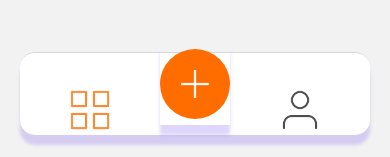
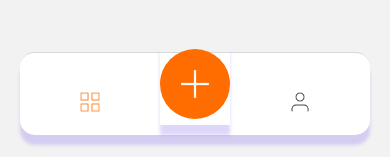
Before and after one commit to RustDzhur/blog-react-native, a React Native app: screen / in a window 390 px wide. Shown: the part 684-841 px from the top of the page. Built offline with nearby package versions, Linux system fonts and the light colour scheme.

Commit message:
added goBack functionality

```diff
--- a/navigations/TabNav.js
+++ b/navigations/TabNav.js
@@ -4,10 +4,13 @@ import { ProfileScreen } from "../Screens/ProfileScreen";
 import { CustomCreateTabBtn } from "../components/CustomCreateTabBtn";
 import { View, StyleSheet, Image, Text, TouchableOpacity } from "react-native";
 import { createBottomTabNavigator } from "@react-navigation/bottom-tabs";
+import { useNavigation } from '@react-navigation/native';
 
 const Tab = createBottomTabNavigator();
 
 export const TabNav = () => {
+	const navigationToMain = useNavigation('Posts');
+
 	return (
 		<Tab.Navigator
 			screenOptions={{
@@ -44,12 +47,12 @@ export const TabNav = () => {
 							{focused ? (
 								<Image
 									source={require("../assets/images/postsActive.png")}
-									style={{ width: 80, height: 80, top: "20%" }}
+									style={{ width: 40, height: 40, top: "20%" }}
 								/>
 							) : (
 								<Image
 									source={require("../assets/images/posts.png")}
-									style={{ width: 80, height: 80, top: "20%" }}
+									style={{ width: 40, height: 40, top: "20%" }}
 								/>
 							)}
 						</View>
@@ -61,7 +64,7 @@ export const TabNav = () => {
 			<Tab.Screen
 				options={{
 					headerLeft: () => (
-						<TouchableOpacity>
+						<TouchableOpacity onPress={() => navigationToMain.navigate('Posts')}>
 							<Image
 								source={require("../assets/images/goBack.png")}
 								style={{
@@ -73,7 +76,8 @@ export const TabNav = () => {
 							/>
 						</TouchableOpacity>
 					),
-					tabBarIcon: ({ focused }) => (
+					tabBarIcon: ({ focused }) => {
+						return (
 							<View>
 								<Image
 									source={require("../assets/images/create.png")}
@@ -88,7 +92,8 @@ export const TabNav = () => {
 									resizeMode="contain"
 								/>
 							</View>
-					),
+						);
+					},
 					tabBarButton: props => <CustomCreateTabBtn {...props} />,
 				}}
 				name="Create"
@@ -97,7 +102,7 @@ export const TabNav = () => {
 			<Tab.Screen
 				options={{
 					headerLeft: () => (
-						<TouchableOpacity>
+						<TouchableOpacity onPress={() => navigationToMain.navigate('Posts')}>
 							<Image
 								source={require("../assets/images/goBack.png")}
 								style={{
@@ -114,12 +119,12 @@ export const TabNav = () => {
 							{focused ? (
 								<Image
 									source={require("../assets/images/profileActive.png")}
-									style={{ width: 80, height: 80, top: "20%" }}
+									style={{ width: 40, height: 40, top: "20%" }}
 								/>
 							) : (
 								<Image
 									source={require("../assets/images/profile.png")}
-									style={{ width: 80, height: 80, top: "20%" }}
+									style={{ width: 40, height: 40, top: "20%" }}
 								/>
 							)}
 						</View>
--- a/navigations/useNav.js
+++ b/navigations/useNav.js
@@ -1,7 +1,7 @@
 import { AuthNav } from "./AuthNav";
 import { TabNav } from "./TabNav";
 
-export const useNav = isAuth => {
+export const useNav = (isAuth) => {
 	if (!isAuth) {
 		return <AuthNav />;
 	}
```
Also changed, not shown: App.js (+0 -44 lines), assets/images/trash.png (added), assets/images/trashActive.png (added), components/CustomExitBtn.js (deleted). Lines whose indentation alone changed are shown as unchanged.
